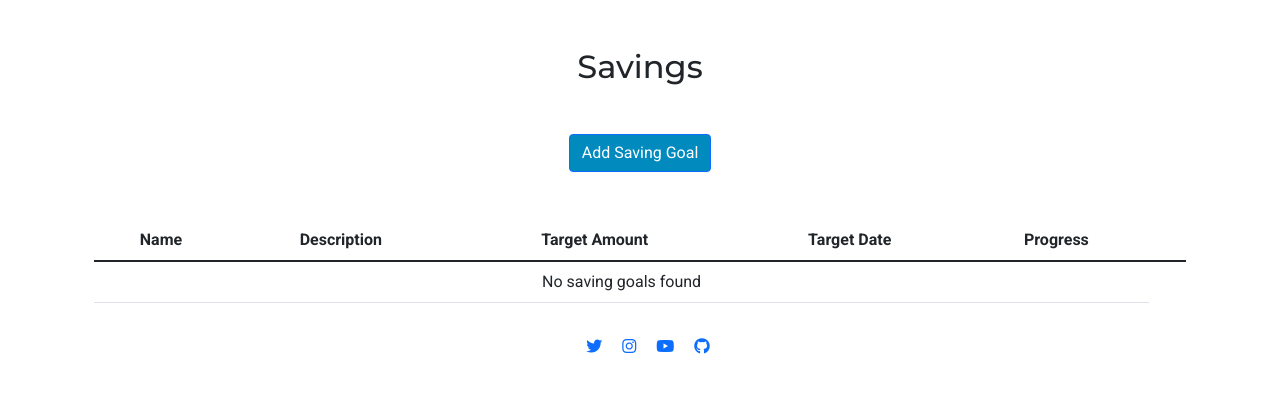
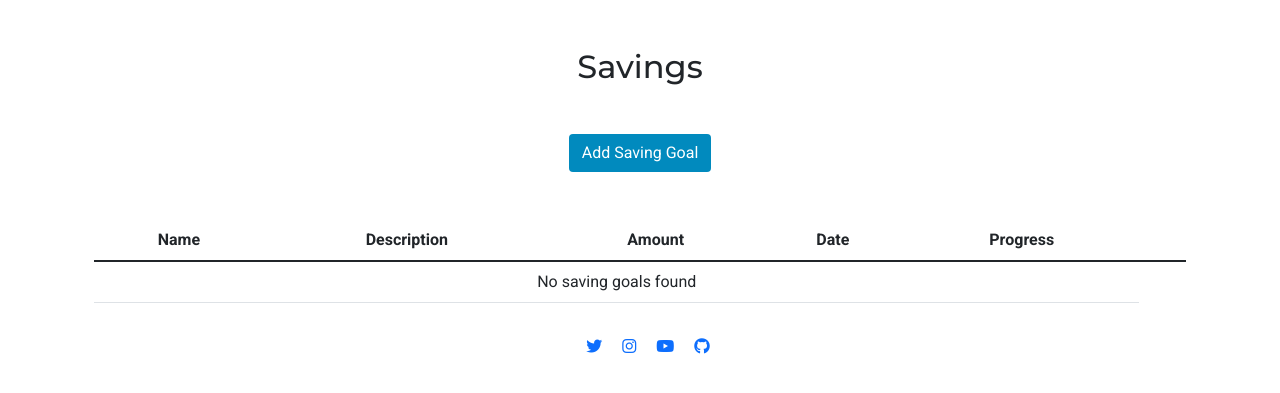
Before and after one commit to jmanager25/ExpenseTrack, a Django app: page /savings/ in a window 1280 px wide. Shown: the part 56-449 px from the top of the page. Run offline with Django 3.2, Linux system fonts and the light colour scheme; the visitor is signed in with stand-in values (Sample User, id 1); data that the repository does not hold is empty; some libraries are stand-ins or nearby versions.

Commit message:
Update and style savings page

```diff
--- a/savings/templates/savings.html
+++ b/savings/templates/savings.html
@@ -6,16 +6,17 @@
 <section class="savings">
     <h2 class="text-center mt-5">Savings</h2>
     <div class="text-center mt-5">
-        <a href="{% url 'add_savings' %}" class="btn btn-primary">Add Saving Goal</a>
+        <a href="{% url 'add_savings' %}" class="btn">Add Saving Goal</a>
     </div>
     <div class="container">
+        <div class="table-responsive">
             <table class="table mt-5 text-center">
                 <thead>
                     <tr>
                         <th>Name</th>
                         <th>Description</th>
-                    <th>Target Amount</th>
-                    <th>Target Date</th>
+                        <th>Amount</th>
+                        <th>Date</th>
                         <th>Progress</th>
                         <th></th>
                     </tr>
@@ -25,7 +26,7 @@
                         <tr>
                             <td>{{ saving_goal.name }}</td>
                             <td>{{ saving_goal.description }}</td>
-                        <td>{{ saving_goal.target_amount }}</td>
+                            <td>{{ saving_goal.target_amount }}€</td>
                             <td>{{ saving_goal.target_date }}</td>
                             <td>
                                 <div class="progress">
@@ -39,8 +40,8 @@
                                     </div>
                                 </div>
                         </td>
-                    <td><a href="{% url 'edit_savings' pk=saving_goal.id %}" class="btn btn-sm btn-secondary">Edit</a>
-                        <a href="{% url 'delete_savings' pk=saving_goal.id %}" class="btn btn-sm btn-danger">Delete</a>
+                        <td><a href="{% url 'edit_savings' pk=saving_goal.id %}" class="btn btn-sm edit-savings">Edit</a>
+                            <a href="{% url 'delete_savings' pk=saving_goal.id %}" class="btn btn-sm" id="danger">Delete</a>
                         </td>
                     </tr>
                     {% empty %}
@@ -51,6 +52,7 @@
                 </tbody>
             </table>
         </div>
+    </div>
 </section>
 
 {% endblock %}
--- a/static/css/style.css
+++ b/static/css/style.css
@@ -58,3 +58,11 @@ h1, h2, h3 {
     color: #FFFFFF;
     margin: 1rem;
 }
+
+/* Savings Page */
+@media screen and (max-width: 767px){
+
+    .edit-savings {
+        margin-bottom: 0.5rem;
+    }
+}
```
Lines whose indentation alone changed are shown as unchanged.
